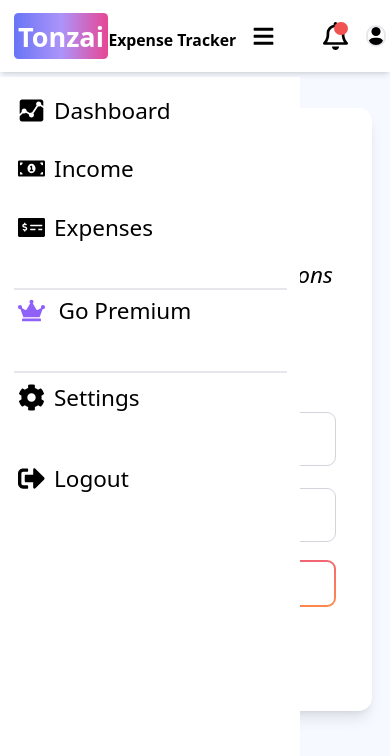
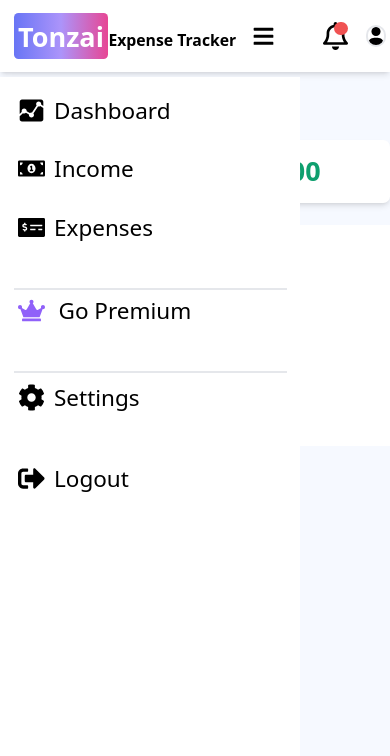
Before and after one commit to Hoseafavour123/tonzai-expense-tracker, a React (Vite) app in the folder frontend/: page /dashboard/income in a window 390 px wide. Before the commit this address led to /. Shown: the top 756 px of the page. Built offline with nearby package versions, Linux system fonts and the light colour scheme; no server answers.

Commit message:
Responsive dashboard

```diff
--- a/frontend/src/App.tsx
+++ b/frontend/src/App.tsx
@@ -7,6 +7,7 @@ import Activation from './pages/Activation'
 import SideBar from './components/SideBar'
 import { useState } from 'react'
 import Header from './components/Header'
+import LogIncome from './pages/LogIncome'
 
 function App() {
   const { isLoggedIn } = useAppContext()
@@ -31,7 +32,7 @@ function App() {
       </div>
 
       <Routes>
-       {/* {!isLoggedIn && (
+        {/* {!isLoggedIn && (
           <Route
             path="/dashboard"
             element={<Dashboard sideBarToggle={sideBarToggle} />}
@@ -41,6 +42,7 @@ function App() {
           path="/dashboard"
           element={<Dashboard sideBarToggle={sideBarToggle} />}
         ></Route>
+        <Route path="/dashboard/income" element={<LogIncome  sideBarToggle={sideBarToggle}/>} />
         <Route path="/" element={<Login />} />
         <Route path="/register" element={<Register />} />
         <Route path="/activation" element={<Activation />} />
--- a/frontend/src/components/Card.tsx
+++ b/frontend/src/components/Card.tsx
@@ -8,8 +8,8 @@ type prop = {
 
 const Card = ({ iconImg, title, amount, period, avgDaily }: prop) => {
   return (
-    <div className="bg-white p-4 shadow-md rounded-md ">
-      <h1 className="text-2xl text-black mb-2">
+    <div className="bg-white p-4 shadow-md rounded-md">
+      <h1 className="md:text-2xl sm:text-xl text-black mb-2">
         {title}<small className="text-xs text-gray-500"> /{period}</small>
       </h1>
       <div className="flex gap-3 items-center">
@@ -17,7 +17,7 @@ const Card = ({ iconImg, title, amount, period, avgDaily }: prop) => {
           <img src={iconImg.src} alt={iconImg.alt} width={24} height={22} />
         </div>
         <div className="flex flex-col items-center">
-          <h1 className="text-4xl text-black font-bold">${amount}</h1>
+          <h1 className="md:text-4xl sm:text-3xl text-black font-bold">${amount}</h1>
           <small className={`text-${avgDaily?.color}-500 font-bold`}> {avgDaily?.percent}% </small>
         </div>
       </div>
--- a/frontend/src/components/SideBar.tsx
+++ b/frontend/src/components/SideBar.tsx
@@ -46,11 +46,11 @@ const handleClick = () => {
           </li>
           <li className=" hover:bg-gray-50 flex items-center gap-2 p-1">
             <FaMoneyBillAlt className="h-6 w-6" />
-            <Link to={'/log-income'}>Income</Link>
+            <Link to={'/dashboard/income'}>Income</Link>
           </li>
           <li className=" hover:bg-gray-50 flex items-center gap-2 p-1">
             <FaMoneyCheckAlt className="h-6 w-6" />
-            <Link to={'/log-expenes'}>Expenses</Link>
+            <Link to={'/dashboard/expenses'}>Expenses</Link>
           </li>
         </ul>
 
--- a/frontend/src/pages/Dashboard.tsx
+++ b/frontend/src/pages/Dashboard.tsx
@@ -108,15 +108,15 @@ const Dashboard = ({ sideBarToggle }: prop) => {
   return (
     <div
       className={`${
-        sideBarToggle ? 'm-5' : 'md:ml-[310px]'
+        sideBarToggle ? 'ml-3' : 'md:ml-[310px]'
       } min-h-screen mt-20 mb-20`}
     >
       <div>
-        <h1 className="text-3xl mb-3">Dashboard</h1>
+        <h1 className="md:text-3xl mb-3 sm:text-2xl ">Dashboard</h1>
       </div>
 
-      <div className="grid lg:grid-cols-5 lg:grid-rows-5 gap-5 text-white m-3 sm:grid-cols-1 md:grid-cols-2 items-center">
-        <div className="sm:w-[350px] md:w-full">
+      <div className="grid lg:grid-cols-5 lg:grid-rows-5 gap-5 text-white sm:grid-cols-1 md:grid-cols-2 items-start ">
+        <div className="sm:w-[350px] md:w-full max-lg:mr-3">
           <Card
             amount={transactionSummary?.totalIncome}
             period={transactionSummary?.period}
@@ -141,7 +141,7 @@ const Dashboard = ({ sideBarToggle }: prop) => {
           />
         </div>
 
-        <div className="sm:w-[350px] md:w-full">
+        <div className="sm:w-[350px] md:w-full max-lg:mr-3 ">
           <Card
             amount={transactionSummary?.totalExpenses}
             period={transactionSummary?.period}
@@ -163,7 +163,7 @@ const Dashboard = ({ sideBarToggle }: prop) => {
           />
         </div>
 
-        <div className="sm:w-[350px] md:w-full">
+        <div className="sm:w-[350px] md:w-full max-lg:mr-3">
           <Card
             amount={transactionSummary?.netIncome}
             period={transactionSummary?.period}
@@ -176,11 +176,13 @@ const Dashboard = ({ sideBarToggle }: prop) => {
           />
         </div>
 
-        <div className="lg:col-span-2 lg:row-span-2 p-4 bg-white h-full w-full shadow-md rounded-md sm:row-span-2 sm:col-span-2 sm:w-full max-lg:w-[350px]">
-          <h1 className="text-2xl text-black">Recent transactions</h1>
+        <div className="lg:col-span-2 lg:row-span-2 p-4 bg-white h-full w-full shadow-md rounded-md sm:row-span-2 sm:col-span-2 sm:w-full max-lg:w-[335px]">
+          <h1 className="md:text-2xl sm:text-xl text-black">
+            Recent transactions
+          </h1>
           <ol className="flex flex-col space-y-4 text-black mt-3 overflow-y-auto p-2">
             {recentTransactions?.map((transaction, idx) => (
-              <li className="font-semi text-xl shadow rounded-xl p-1">
+              <li className="font-semi md:text-xl sm:text-sm shadow rounded-xl p-1">
                 <small className="text-gray-400 text-xs inline">
                   {idx + 1}.{' '}
                   {moment(transaction.createdAt).format('MMMM D, YYYY')}
@@ -201,7 +203,7 @@ const Dashboard = ({ sideBarToggle }: prop) => {
           </ol>
         </div>
 
-        <div className="lg:col-span-3 lg:row-span-3 lg:h-full lg:w-full bg-white md:col-span-2 md:row-span-1 sm:col-span-1 sm:row-span-1 max-lg:w-[350px] max-lg:h-[250px] md:h-full md:w-full">
+        <div className="lg:col-span-3 lg:row-span-3 lg:h-full lg:w-full bg-white md:col-span-2 md:row-span-1 sm:col-span-1 sm:row-span-1 max-lg:w-[335px] max-lg:h-[280px] md:h-full md:w-full">
           <Chart
             data={data}
             selectedType={selectedType}
@@ -209,8 +211,8 @@ const Dashboard = ({ sideBarToggle }: prop) => {
           />
         </div>
 
-        <div className="lg:col-span-2 lg:row-span-3 lg:col-start-4 lg:row-start-3 lg:row-end-5 md:col-span-2 h-full w-full bg-white shadow-md">
-          <h1 className="text-3xl font-bold text-center text-black mt-3">
+        <div className="lg:col-span-2 lg:row-span-3 lg:col-start-4 lg:row-start-3 lg:row-end-5 md:col-span-2 h-full w-full bg-white shadow-md max-lg:w-[335px]">
+          <h1 className="md:text-2xl sm:text-xl font-bold text-center text-black mt-3">
             Top Categories
           </h1>
           <div className="flex justify-around p-1 flex-row-reverse md:flex- sm:flex-col">
--- /dev/null
+++ b/frontend/src/pages/LogIncome.tsx
@@ -0,0 +1,106 @@
+import { FloatingLabel, Textarea } from 'flowbite-react'
+import DatePicker from 'react-datepicker'
+import { useForm } from 'react-hook-form'
+
+type prop = {
+  sideBarToggle: boolean
+}
+
+export interface TransactionLogForm {
+  title: string
+  amount: number
+  category: string
+  description: string
+  date: Date
+}
+
+const LogIncome = ({ sideBarToggle }: prop) => {
+  const {
+    register,
+    formState: { errors },
+    handleSubmit,
+  } = useForm<TransactionLogForm>()
+  return (
+    <div
+      className={`${
+        sideBarToggle ? 'm-5' : 'md:ml-[310px]'
+      } min-h-screen mt-20 mb-20 `}
+    >
+      <h1 className="text-3xl font-bold">Incomes</h1>
+      <div className="py-3 mt-2 w-full bg-white rounded-md shadow-md">
+        <h1 className="text-2xl font-bold text-center">
+          Total Income: <span className={`text-green-500`}> $400 </span>
+        </h1>
+      </div>
+
+      <div className="grid gap-2  mt-5 grid-cols-3 grid-rows-3">
+        <div className="col-span-1 row-span-2 bg-white">
+          <h2 className="font-semibold text-xl p-2">Log Income</h2>
+          <form className="flex flex-col gap-4">
+            <div className="ml-3 mr-3 lg:w-[60%]">
+              <FloatingLabel
+                variant="outlined"
+                label="Title"
+                className=""
+                {...register('title', { required: 'This field is required' })}
+              />
+              {errors.title && (
+                <span className="text-red-500">{errors.title.message}</span>
+              )}
+            </div>
+            <div className="ml-3 mr-3 lg:w-[60%]">
+              <FloatingLabel
+                variant="outlined"
+                label="Amount"
+                min={0}
+                type="number"
+                className=""
+                {...register('amount', {
+                  required: 'This field is required',
+                })}
+              />
+              {errors.amount && (
+                <span className="text-red-500">{errors.amount.message}</span>
+              )}
+            </div>
+
+            <div className="ml-3 mr-3 lg:w-[60%]">
+              <FloatingLabel
+                variant="outlined"
+                label="Category"
+                className=""
+                {...register('category', {
+                  required: 'This field is required',
+                })}
+              />
+              {errors.category && (
+                <span className="text-red-500">{errors.category.message}</span>
+              )}
+            </div>
+            <div className="ml-3 mr-3 lg:w-[60%]">
+
+            </div>
+            <div className="ml-3 mr-3 lg:w-[60%]">
+              <Textarea
+                id="description"
+                style={{ resize: 'none' }}
+                rows={4}
+                placeholder="Description..."
+                className="bg-white"
+                {...register('description')}
+              />
+              {errors.description && (
+                <span className="text-red-500">
+                  {errors.description.message}
+                </span>
+              )}
+            </div>
+          </form>
+        </div>
+        <div className="col-span-2 row-span-1 w-full h-full bg-white">1</div>
+      </div>
+    </div>
+  )
+}
+
+export default LogIncome
```
Also changed, not shown: 1 other file (tests, documents, lock files or other folders).
